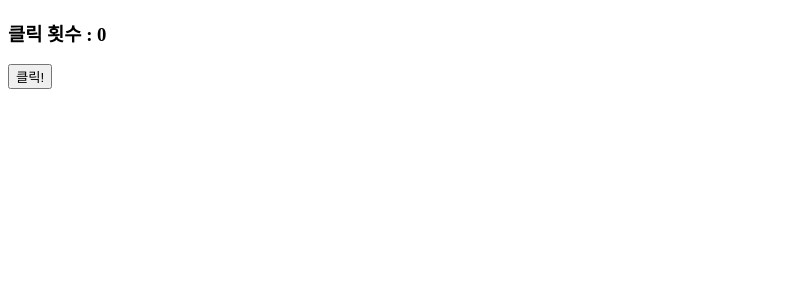
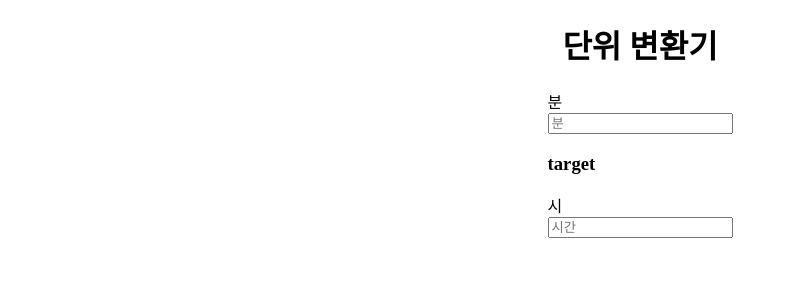
Before and after one commit to hyeongwoo94/react-moive2021, a React (Create React App) app: page / in a window 1280 px wide. Shown: the top 300 px of the page, without its empty margins (0-788 px from the left). Built offline with nearby package versions, Linux system fonts and the light colour scheme.

Commit message:
useState를 이용하여여input 활용

```diff
--- a/src/App.js
+++ b/src/App.js
@@ -1,34 +1,27 @@
 import { useState } from "react";
 const App = () => {
-  const [couter, setCounter] = useState(0);
-  const Click = () => {
-    setCounter(couter + 1);
-  }
+  const [minutes, setMinutes]= useState();
+  const onChange = (event) => {
+    setMinutes(event.target.value);
+  };
   return(
-    <div>
-      <h3> 클릭 횟수 : {couter}</h3>
-      <button onClick={Click}>클릭!</button>
+    <>
+    <h1 style={{textAlign:"center"}}>단위 변환기</h1>
+    <div style={{display:"grid", justifyContent:"space-around"}}>
+      <label htmlFor="minutes">분</label>
+      <input
+      id="minutes"
+      placeholder="분"
+      type="number"
+      value={minutes}
+      onChange={onChange}
+      />
+      <h3>target{minutes}</h3>
+      <label htmlFor="hours">시</label>
+      <input if="hours" placeholder="시간" type="number" />
     </div>
+    </>
   )
 }
 
 export default App;
-
-
-// #useState 사용법
-// const App = () => {
-//   const [couter, setCounter] = useState(0);
-//   const Click = () => {
-//     setCounter(couter + 1);
-//     ===setCounter((current) => current + 1); 위와 동일한 함수 하지만 좀더 안전하다. 현재 state를 가지고 새로운 값을 계산한다.
-//   };
-//   return(
-//     <div>
-//       <h3> 클릭 횟수 : {couter}</h3>
-//       <button onClick={Click}>클릭!</button>
-//     </div>
-//   )
-// }
-// **couter의 초기값을 useStat(초기값 설정) 후 setCouter(새로 리렌더링 될 함수 설정) 해주고 이것을 새 Click 함수를 만들고 boutton의 속성값으로 설정해준다
-// ===버튼 클릭할때 마다 couter가 증가한다 **  tip setCouter("짠" or 무언가) 이렇게 작성 후 클릭 한번했을 때 {couter}의 값이 "짠" or 무언가 이렇게 나온다.
-//current란 현재 값을 말한다.
```
